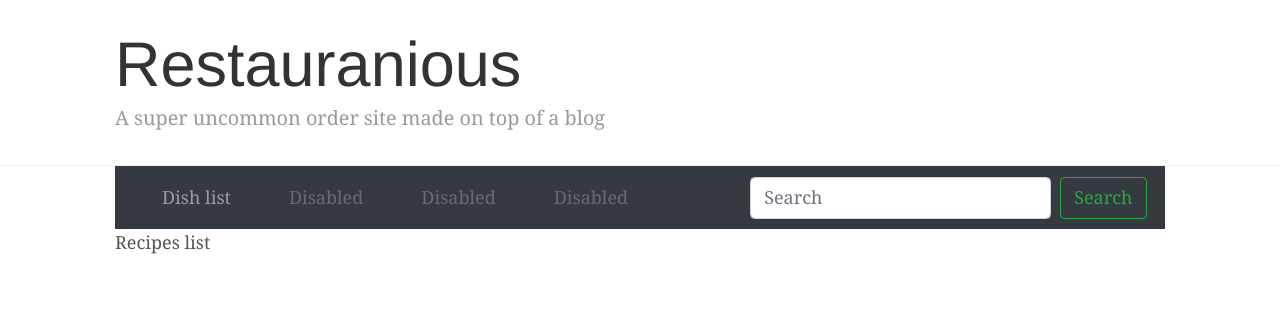
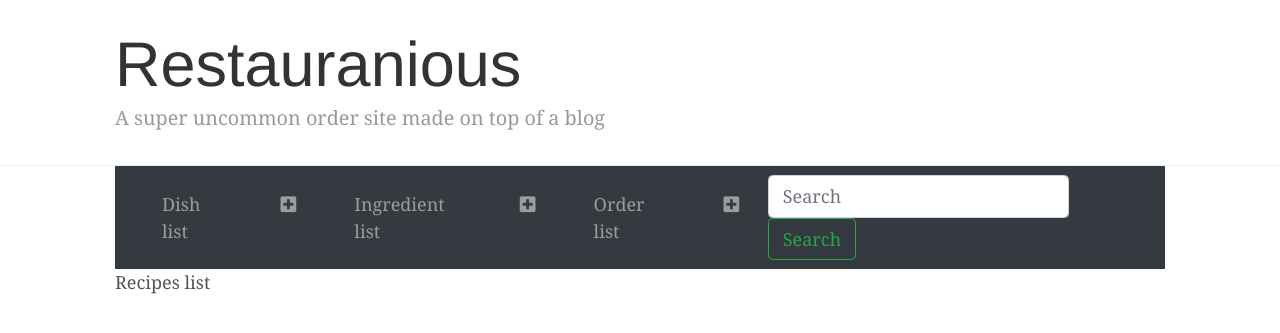
Before and after one commit to StasOverflow/django_dishmaker, a Django app: page /dishmaker/ in a window 1280 px wide. Shown: the part 63-396 px from the top of the page. Run offline with Django 3.2, Linux system fonts and the light colour scheme; data that the repository does not hold is empty; some libraries are stand-ins or nearby versions.

Commit message:
added entries for CREATE operations

```diff
--- a/dishmaker/templates/dishmaker/base.html
+++ b/dishmaker/templates/dishmaker/base.html
@@ -7,7 +7,14 @@
         <meta name="viewport" content="width=device-width, initial-scale=1, shrink-to-fit=no">
 
         <!-- Bootstrap CSS -->
-        <link rel="stylesheet" href="https://maxcdn.bootstrapcdn.com/bootstrap/4.0.0/css/bootstrap.min.css" integrity="sha384-Gn5384xqQ1aoWXA+058RXPxPg6fy4IWvTNh0E263XmFcJlSAwiGgFAW/dAiS6JXm" crossorigin="anonymous">
+        <link rel="stylesheet" href="https://maxcdn.bootstrapcdn.com/bootstrap/4.0.0/css/bootstrap.min.css"
+              integrity="sha384-Gn5384xqQ1aoWXA+058RXPxPg6fy4IWvTNh0E263XmFcJlSAwiGgFAW/dAiS6JXm"
+              crossorigin="anonymous">
+
+        <link rel="stylesheet" href="https://use.fontawesome.com/releases/v5.7.2/css/all.css"
+              integrity="sha384-fnmOCqbTlWIlj8LyTjo7mOUStjsKC4pOpQbqyi7RrhN7udi9RwhKkMHpvLbHG9Sr"
+              crossorigin="anonymous">
+
         <link href="{%static 'dishmaker/header.css'%}" rel="stylesheet">
         <link href="{%static 'dishmaker/content_header.css'%}" rel="stylesheet">
         <title>Restaurantio</title>
--- a/dishmaker/templates/dishmaker/content/content_navbar.html
+++ b/dishmaker/templates/dishmaker/content/content_navbar.html
@@ -6,13 +6,19 @@
         <a class="nav-link" href="{% url 'dishmaker:index' %}">Dish list</a>
       </li>
       <li class="nav-item">
-        <a class="nav-link disabled" href="#">Disabled</a>
+        <a class="nav-link icon-add" href="{% url 'dishmaker:index' %}"><i class="fas fa-plus-square"></i></a>
       </li>
       <li class="nav-item">
-        <a class="nav-link disabled" href="#">Disabled</a>
+        <a class="nav-link" href="#">Ingredient list</a>
       </li>
       <li class="nav-item">
-        <a class="nav-link disabled" href="#">Disabled</a>
+        <a class="nav-link icon-add" href="{% url 'dishmaker:index' %}"><i class="fas fa-plus-square"></i></a>
+      </li>
+      <li class="nav-item">
+        <a class="nav-link" href="#">Order list</a>
+      </li>
+      <li class="nav-item">
+        <a class="nav-link icon-add" href="{% url 'dishmaker:index' %}"><i class="fas fa-plus-square"></i></a>
       </li>
     </ul>
     <form method='GET' action=""  class="form-inline my-2 my-lg-0">
--- a/dishmaker/urls.py
+++ b/dishmaker/urls.py
@@ -6,7 +6,10 @@ app_name = 'dishmaker'
 
 urlpatterns = [
     path('', IndexView.as_view(), name='index'),
+
     path('dish/<int:dish_id>/', DishView.as_view(), name='dish'),
+    # path('ingredient')
+
     path('order_page/<int:dish_id>', OrderView.as_view(), name='order'),
     path('order_list', OrderListView.as_view(), name='order_list'),
 ]
--- a/dishmaker/views.py
+++ b/dishmaker/views.py
@@ -26,7 +26,6 @@ class IndexView(ListView, BaseKindaAbstractView):
 
     def get_queryset(self):
         if self.request.method == 'GET':
-            print('having GET ', self.request.GET)
             if 'search' in self.request.GET:
                 searchword = self.request.GET.get('search')
                 filter_criteria = Q(name__icontains=searchword) | Q(description__icontains=searchword)
@@ -60,7 +59,6 @@ class IndexView(ListView, BaseKindaAbstractView):
             recipe_list.append(dish_dict)
 
         context['recipes_list'] = recipe_list
-        print(context)
         return context
 
 
@@ -70,7 +68,6 @@ class DishView(ListView, BaseKindaAbstractView):
     model = Dish
 
     def get_context_data(self, **kwargs):
-        print(kwargs)
         context = BaseKindaAbstractView.get_context_data(self, **kwargs)
         if 'dish_id' in self.kwargs:
             dish = self.model.objects.filter(id=self.kwargs['dish_id']).first()
@@ -101,8 +98,6 @@ class OrderView(TemplateView, BaseKindaAbstractView):
     model = Dish
 
     def post(self, request, *args, **kwargs):
-        print(request.POST)
-        print(kwargs)
         return HttpResponse('We will create an order, somewhen..')
 
     def get_context_data(self, **kwargs):
```
Also changed, not shown: dishmaker/models.py (+8 -0 lines), dishmaker/static/dishmaker/header.css (+14 -2 lines), dishmaker/migrations/0019_order_dish_id.py (added).
